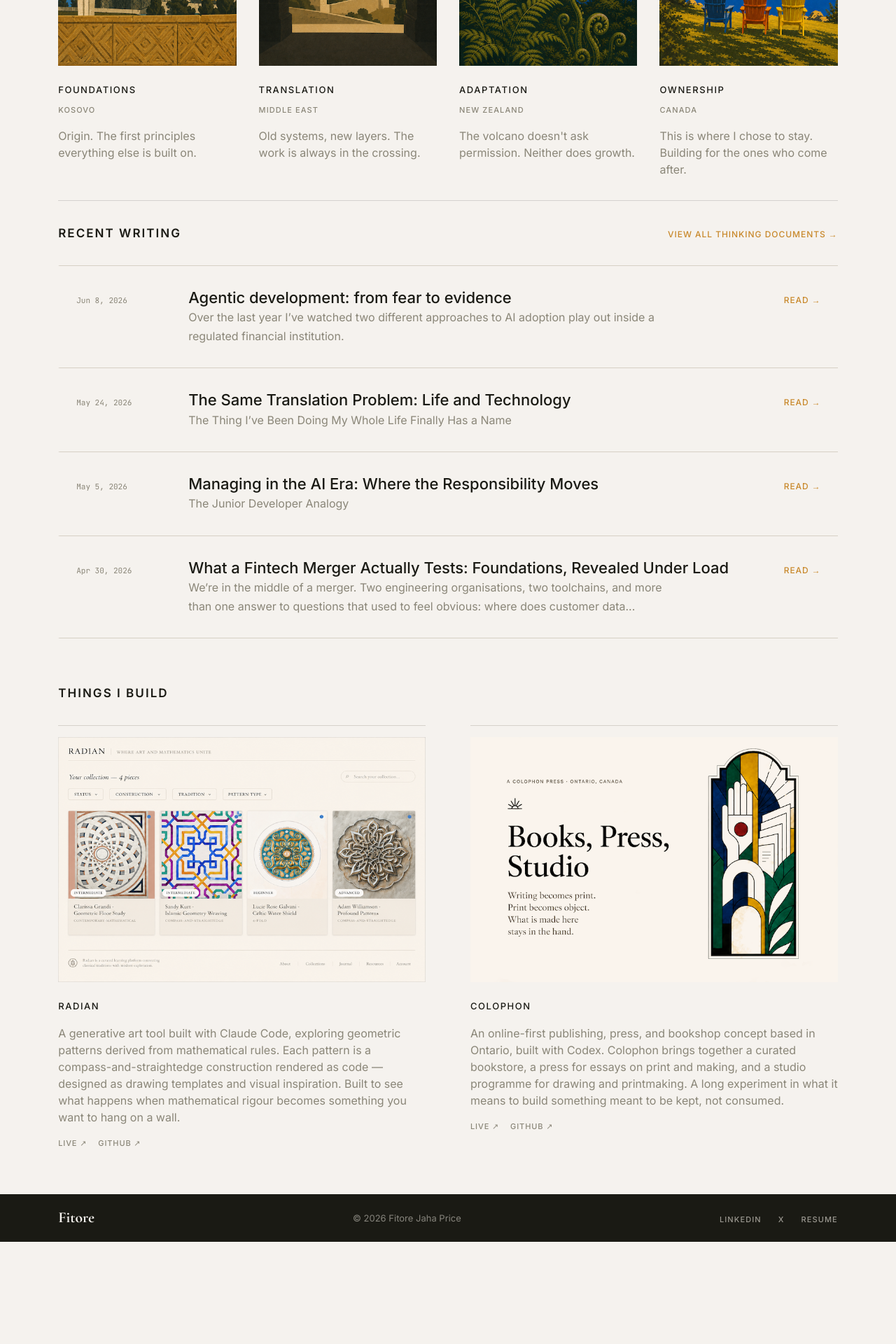
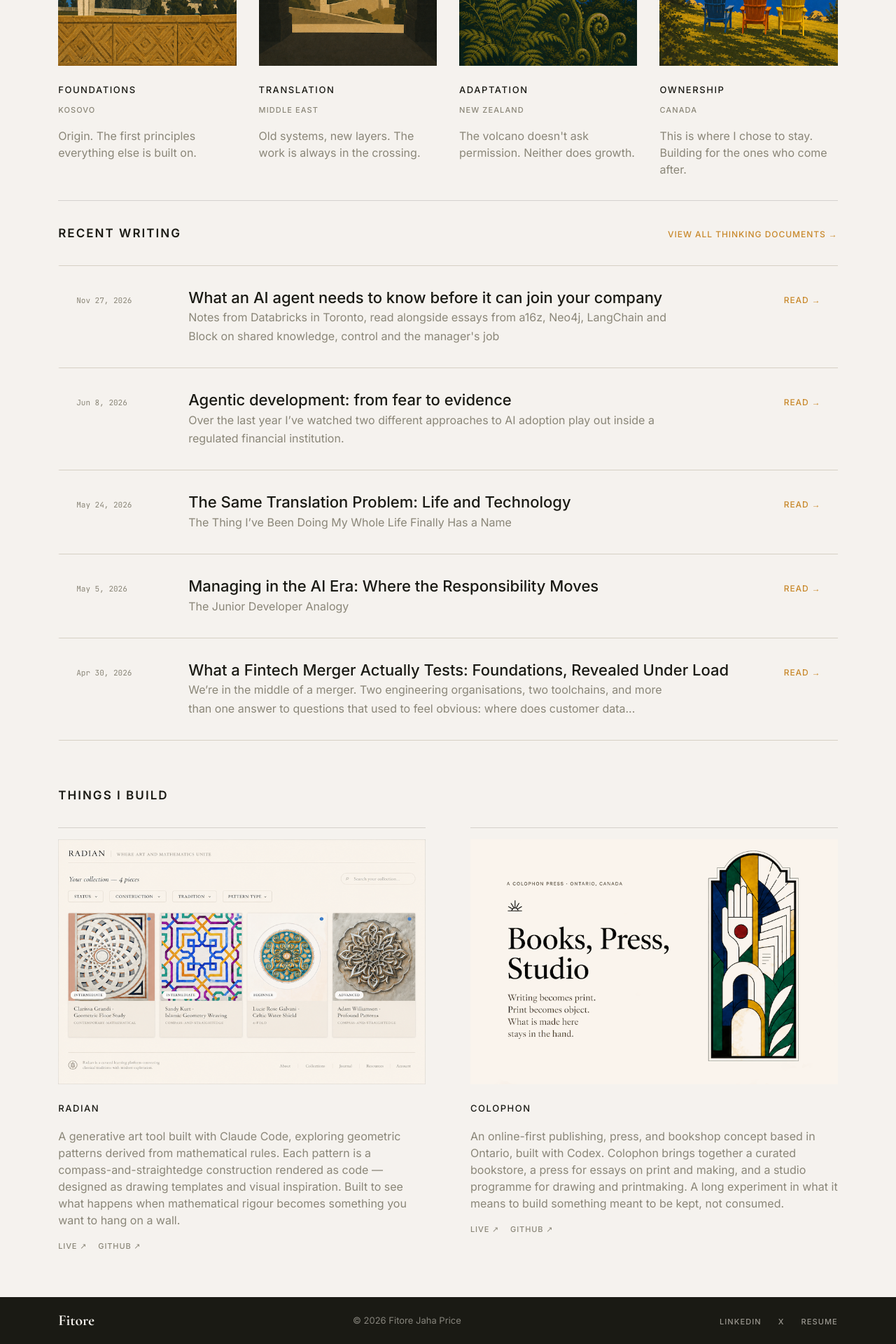
Before and after one commit to fitore/fitore.github.io, a Jekyll site: the page built from index.html, in a window 1280 px wide. Shown: the part 1367-3287 px from the top of the page at 70% size. Built offline with Jekyll 4.4.1, drawn with Linux system fonts in a browser that asks for light colours; before the commit the page ends 3141 px from its top, so only the background shows below that; part of the change alters nothing that is shown.

Commit message:
Add AI agent post, table styles and linked project images
- New post: "What an AI agent needs to know before it can join your company"
- Minimal post-body table styles using :root tokens
- Things I Build images link to the live Radian and Colophon sites

Co-Authored-By: Claude Opus 5.5 <noreply@anthropic.com>

```diff
--- /dev/null
+++ b/_posts/2026-11-27-ai-agent-joins-your-company.md
@@ -0,0 +1,105 @@
+---
+layout: post
+title: "What an AI agent needs to know before it can join your company"
+date: 2026-11-27
+description: "Notes from Databricks in Toronto, read alongside essays from a16z, Neo4j, LangChain and Block on shared knowledge, control and the manager's job"
+---
+
+I went to the Databricks event in Toronto on 17 November and came back with a few things I keep thinking about. I'm writing them up in case any of it is useful.
+
+Picture hiring someone sharp who knows a lot about technology but has never worked at your company. They don't know what your metrics mean, which systems to trust, who can approve what, or why you made the calls you made. That's roughly where most AI agents are today. A lot of the day was about how to close that gap.
+
+I don't use Databricks, so this isn't a pitch. Their way of framing the problem was useful, and a few articles I read afterwards filled in the rest. Most of the numbers below come from the vendors themselves, and I've said so where it matters.
+
+## Where agents trip up today
+
+The speakers kept saying the models are smart enough. What's missing is the stuff your best people just know: what a metric means, which source to trust, how you handle the odd case. Ali Ghodsi, Databricks' CEO, put it as AI having a context problem, not an intelligence problem.
+
+The usual fix makes it worse. Each team builds its own agent and teaches it the business through its own prompt, search setup or tool. So one agent thinks "active customer" means one thing and another thinks it means something else. Neo4j, a graph database company, calls this **semantic duplication**, which just means the same definition copied into lots of places. The copies drift apart over time, nobody notices, and two agents give you different answers to the same question.
+
+It's also worth keeping expectations in check. METR, an independent research group, ran a trial in early 2025 where experienced developers took 19% longer with AI tools on their own code, even though they thought they'd been 20% faster. Their February 2026 follow-up suggests newer tools probably do speed people up, but they couldn't say by how much. So people's own sense of time saved isn't a good measure.
+
+## What Databricks showed
+
+Databricks built the day around four words: context, control, cost and choice. An essay from a16z (a venture firm, and an early Databricks investor) puts it more usefully as four questions any setup for agents has to answer. I found these handy for thinking about any vendor, or about your own setup.
+
+| The question | The C (or E) | Databricks' answer | What I'd ask |
+| --- | --- | --- | --- |
+| What's true? (the actual data) | **Choice**: any cloud, any model, open data formats | Their data platforms, so agents read data where it already lives | Are you copying data around to feed agents, or pointing them at the real source? |
+| What does it mean? (definitions) | **Context**: the business meaning behind the data | Genie Ontology: a map of business terms. Some are approved by people; others the system picks up from how data is used. A ranking system called OntoRank decides which to trust | Who approves a definition, and what happens when two sources disagree? |
+| What's allowed? (permissions) | **Control**: who and what can do what | Unity Catalog and Unity Gateway: one list of every model, agent and tool, each with its own permissions, budget and limits | Does it actually block an agent from doing something it shouldn't, or just log it afterwards? If it goes down, does everything stop or does everything get through? |
+| Did it work? (results) | **Cost**, plus my **E for evaluation**: was the work any good, and what did it cost | Testing tools for agents, plus spend broken down by user, team, agent and model | Are you measuring cost per useful result, or just total spend? |
+
+The E is my addition. Cost tells you what you spent, not whether the work was any good, and I think checking results is the step people are most likely to skip.
+
+A few other things from the day stuck with me:
+
+- Answers depend on who's asking, because the system only uses data you're allowed to see. Two people can ask the same question and get different answers. That makes testing and auditing trickier.
+- You can cut costs by sending simpler work to cheaper models, trimming what goes into each request, and giving agents fewer tools. All of that can also lower quality, so it needs checking.
+- Their suggested order for adopting all this was: get visibility of cost first, then put the controls in, then build agents for specific areas that pick up the rules already in place.
+
+## Keeping the knowledge up to date
+
+Nobody can write down everything about how a business works before they start, and anything written down goes stale if nobody looks after it. The three sources I read all land on roughly the same answer: let the system suggest things, and have people approve them.
+
+- Databricks has its system pick up definitions from how people use the data, and gives priority to definitions people have approved.
+- Neo4j has AI suggest definitions and how they map to real systems, and people sign off.
+- Harrison Chase at LangChain (they make tools for building agents) adds the idea I liked most. The agents doing the work only *report* gaps and mistakes. A separate agent, which he calls a curator, makes the fixes on a schedule. If working agents edit the shared knowledge themselves while trying to finish their own tasks, it fills up with contradictions.
+
+Chase also splits the knowledge into three kinds, which is a nice quick checklist for any team:
+
+- **How we do things here** (he calls these skills)
+- **What things mean**: definitions, policies, products, customers
+- **Where to find current data** and how to get at it, so nobody has to copy it
+
+Two things to watch. If the system gives you one best answer, a wrong answer looks exactly like a right one. And if the system trusts definitions more because they're used more, an early definition can become the default whether it's right or not. The shortcut to avoid is letting how often something is used stand in for someone actually approving it. Someone has to own the approved definitions. Neo4j's suggestion is that the teams who own an area own its meanings, and a platform team keeps the thing running.
+
+## Who ends up with the advantage
+
+The models themselves are becoming interchangeable. Databricks already switches between them depending on the task and the price. What builds up over time is a company's own record: its definitions, who's allowed to do what, and what happened when decisions were made, including the times a person stepped in and corrected the agent.
+
+The a16z essay calls this the "sovereign firm" and uses an example I liked. Two banks rent the same AI model. One keeps track of what worked and where people overrode the agent. Over time it pulls ahead, and it keeps that lead even when it switches to a newer model.
+
+A few catches:
+
+- Everyone telling this story sells something in it. a16z invested in Databricks, Neo4j sells graph databases, and LangChain sells a place to store this kind of knowledge.
+- "Switch provider and keep everything" is a goal, not something you can do today. Chase points out there's no standard format yet for this kind of knowledge, so it's not clear what you'd export it into. Databricks' own slide promised freedom from model vendors, not from Databricks.
+- a16z themselves say owning the data isn't the advantage. Making better decisions faster than competitors is.
+
+## What it might mean for managers
+
+The a16z essay leans on an old idea from Herbert Simon, an economist: if a business keeps one shared memory, people can make more decisions locally. Part of what managers do today is pass information up and down. If a shared record holds the context, the people closest to the work need less of that.
+
+Ghodsi added a caveat I think is important. He agrees with the direction, but says managers are still needed to develop people, set priorities and look after the team. You need fewer of them just to relay information. So it changes what managers spend their time on. It doesn't remove the role.
+
+The three roles I'd seen in write-ups, individual contributors, people who own a specific outcome and player-coaches, come from Block. Jack Dorsey and Roelof Botha of Sequoia set them out in March 2026 as the plan for how Block will work. A directly responsible individual, or DRI, might own merchant churn in one segment for 90 days. Block says more than Ghodsi does: it needs no permanent middle layer of managers. It also says it's early, expects parts to break, and publishes no results, so for now this is a plan, not evidence.
+
+Two shifts came up a lot:
+
+- **Everyone ends up delegating.** Engineers already hand work to coding agents, check it and correct it. Each correction is something worth keeping, not just a fix.
+- **Screens get cheap, the plumbing doesn't.** Speakers described building throwaway prototypes for lots of different user groups on one backend, trying them with a few people, then handing the one that works to engineering to build properly. The lasting work is in the backend, the data agreements between systems, the controls, and deciding what's worth building for real.
+
+## A few things worth trying
+
+None of these need Databricks.
+
+1. **Find a definition that doesn't match.** Pick a term your team shares with another, like "active customer", and ask both systems the same question. If the answers differ, that's the problem in miniature.
+2. **Write down where the knowledge lives for one workflow.** What does it need to know, where does each piece come from, and who owns it? The gaps you find are the ones an agent will hit.
+3. **Keep the corrections.** When someone overrides an agent or fixes a report, note what they changed and why. That record is the valuable part.
+4. **Measure results, not spend.** Cost per merged change or per resolved ticket tells you more than a monthly bill. If you cut costs, check quality didn't drop with them.
+5. **Decide what stays with people.** Some decisions can't be undone. Name them, whatever the tools promise.
+6. **Ask vendors the four questions above.** Especially whether you can take your knowledge with you, and whether their controls block things or only log them.
+
+## Sources
+
+Anything about what Databricks' products do comes from their docs and the slides I photographed. The accuracy figures are theirs. The bigger argument about how firms change is a16z's, and the three roles are Block's. The table of questions, the risks and the suggestions are my own take.
+
+| Source | Who wrote it | Worth knowing |
+| --- | --- | --- |
+| [Databricks & the Future of the Firm](https://www.a16z.news/p/databricks-and-the-future-of-the) | Ben Horowitz and Michael McGuiness, a16z, 27 Oct 2026 | a16z led Databricks' Series A in 2013 |
+| [How to build a knowledge factory](https://x.com/hwchase17/status/2124181216719151585) | Harrison Chase, LangChain | LangChain sells a place to store this knowledge |
+| [The knowledge layer for enterprise AI](https://neo4j.com/blog/agentic-ai/enterprise-knowledge-layer/) | Jesús Barrasa, Neo4j, 20 Jul 2026 | Neo4j sells graph databases |
+| [From Hierarchy to Intelligence](https://block.xyz/inside/from-hierarchy-to-intelligence) | Jack Dorsey (Block) and Roelof Botha (Sequoia), 31 Mar 2026 | Block describing its own plan; no results published |
+| [Genie Ontology docs](https://docs.databricks.com/en/genie/genie-ontology) and [launch post](https://databricks.com/blog/announcing-ga-genie-ontology) | Databricks | Vendor material |
+| [Genie One](https://www.databricks.com/blog/genie-one-ai-cowork-home-everyone) | Databricks | Vendor material; free-period dates |
+| [Early-2025 AI and experienced developers](https://metr.org/blog/2025-07-10-early-2025-ai-experienced-os-dev-study/) and [2026 update](https://metr.org/blog/2026-02-24-uplift-update/) | METR | Independent research group |
--- a/css/styles.css
+++ b/css/styles.css
@@ -27,6 +27,7 @@ html {
   --text-h2:                1.625rem;
   --text-body-lg:           1.125rem;
   --text-body:              1rem;
+  --text-table:             0.875rem;
   --text-meta:              0.6875rem;
   --text-xs:                0.6875rem;
   --text-cta:               0.75rem;
@@ -51,6 +52,7 @@ html {
   /* Layout */
   --container-max:      76rem;
   --container-readable: 44rem;
+  --table-cell-min:     9rem;
   --margin-outer:       clamp(1.25rem, 4vw, 4rem);
   --hero-portrait-max:  18.48rem;
 }
@@ -588,6 +590,10 @@ body.dark {
   margin-bottom: var(--space-sm);
 }
 
+.things-i-build-card__image-link {
+  display: block;
+}
+
 .things-i-build-card img {
   width: 100%;
   height: auto;
@@ -870,6 +876,36 @@ body.dark {
   color: var(--stone);
 }
 
+.post-body table {
+  display: block;
+  max-width: 100%;
+  overflow-x: auto;
+  border-collapse: collapse;
+  margin: var(--space-4) 0 var(--space-6);
+  font-family: var(--font-body);
+  font-size: var(--text-table);
+  line-height: 1.6;
+  color: var(--ink);
+}
+
+.post-body th,
+.post-body td {
+  min-width: var(--table-cell-min);
+  padding: var(--space-xs) var(--space-sm) var(--space-xs) 0;
+  border-bottom: 1px solid var(--rule);
+  text-align: left;
+  vertical-align: top;
+}
+
+.post-body th {
+  font-size: var(--text-section-label);
+  font-weight: 500;
+  letter-spacing: 0.08em;
+  text-transform: uppercase;
+  color: var(--stone);
+  border-bottom-color: var(--ink);
+}
+
 .post-diagram {
   border: 1px solid var(--rule);
   padding: var(--space-4);
--- a/index.html
+++ b/index.html
@@ -130,7 +130,9 @@ title: Fitore Jaha Price, Director of Engineering
   <div class="things-i-build-grid">
     <article class="things-i-build-card">
       <span class="things-i-build-card__rule" aria-hidden="true"></span>
-      <img src="{{ '/images/radian.png' | relative_url }}" alt="Geometric floor mosaic with compass and ruler — Radian" width="800" height="533" loading="lazy" decoding="async">
+      <a class="things-i-build-card__image-link" href="https://radian-geometric-art.vercel.app/" target="_blank" rel="noopener noreferrer">
+        <img src="{{ '/images/radian.png' | relative_url }}" alt="Geometric floor mosaic with compass and ruler — Radian" width="800" height="533" loading="lazy" decoding="async">
+      </a>
       <h2 class="things-i-build-card__title">Radian</h2>
       <p class="things-i-build-card__description">A generative art tool built with Claude Code, exploring geometric patterns derived from mathematical rules. Each pattern is a compass-and-straightedge construction rendered as code — designed as drawing templates and visual inspiration. Built to see what happens when mathematical rigour becomes something you want to hang on a wall.</p>
       <div class="things-i-build-card__links">
@@ -141,7 +143,9 @@ title: Fitore Jaha Price, Director of Engineering
 
     <article class="things-i-build-card">
       <span class="things-i-build-card__rule" aria-hidden="true"></span>
-      <img src="{{ '/images/colophon.png' | relative_url }}" alt="Screen-printing studio with open doors — Colophon" width="800" height="533" loading="lazy" decoding="async">
+      <a class="things-i-build-card__image-link" href="https://colophon-blond.vercel.app/" target="_blank" rel="noopener noreferrer">
+        <img src="{{ '/images/colophon.png' | relative_url }}" alt="Screen-printing studio with open doors — Colophon" width="800" height="533" loading="lazy" decoding="async">
+      </a>
       <h2 class="things-i-build-card__title">Colophon</h2>
       <p class="things-i-build-card__description">An online-first publishing, press, and bookshop concept based in Ontario, built with Codex. Colophon brings together a curated bookstore, a press for essays on print and making, and a studio programme for drawing and printmaking. A long experiment in what it means to build something meant to be kept, not consumed.</p>
       <div class="things-i-build-card__links">
```
